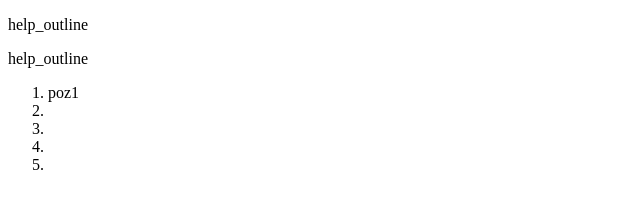
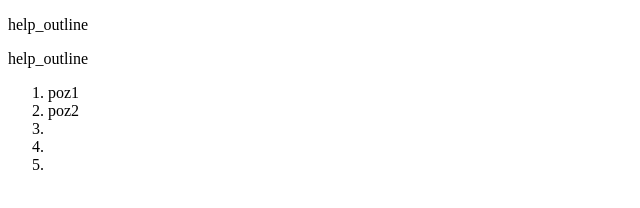
Before and after one commit to kichol/git-test, a plain HTML site: page index.html in a window 1280 px wide. Shown: the full height of the page, 0-640 px from the left. Drawn offline with Linux system fonts and the light colour scheme.

Commit message:
Update index.html
added poz2

```diff
--- a/index.html
+++ b/index.html
@@ -11,7 +11,7 @@
     <p>help_outline </p>
 <ol>
     <li>poz1</li>
-    <li></li>
+    <li>poz2</li>
     <li></li>
     <li></li>
     <li></li>
```
